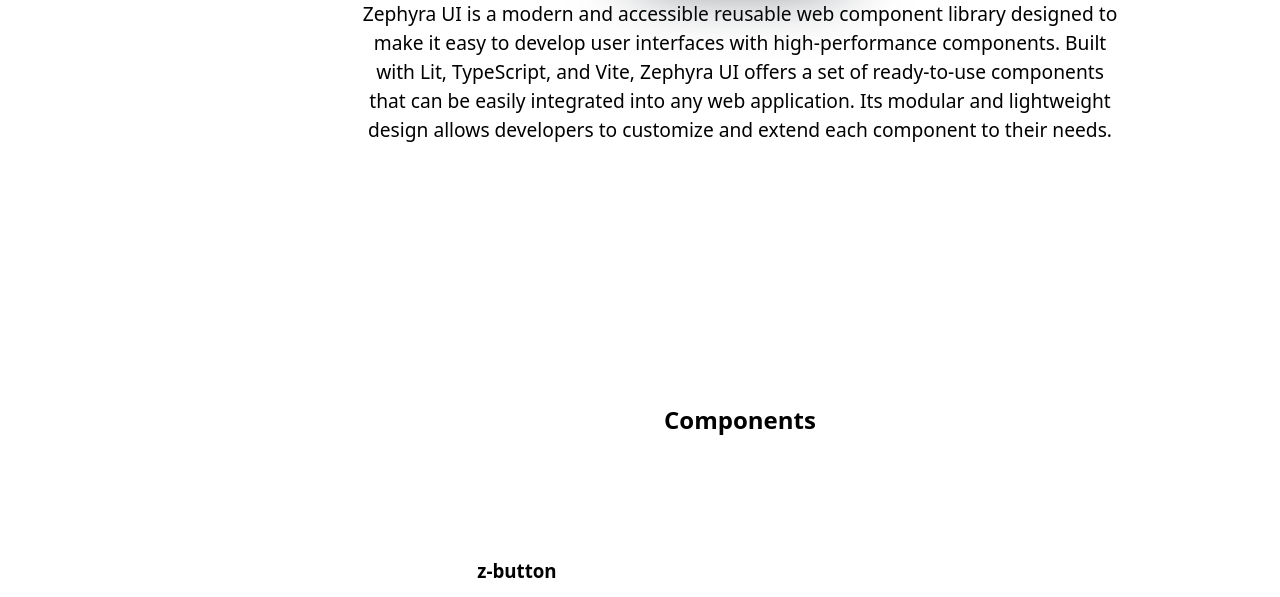
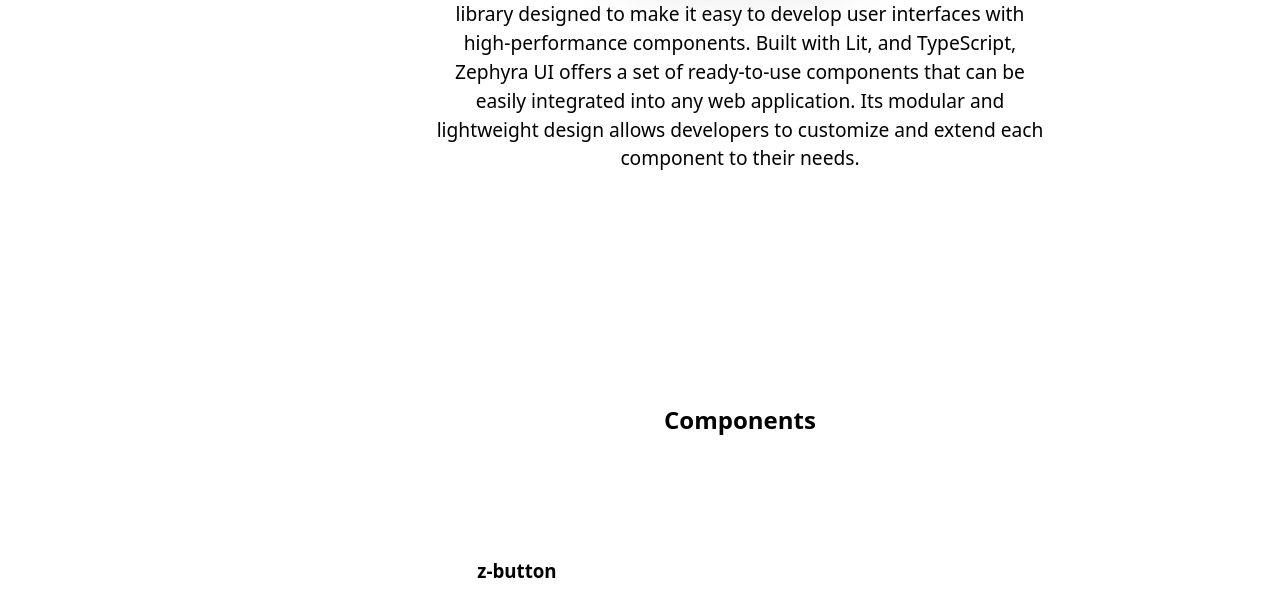
Before and after one commit to RicardoD4W/zephyra-ui, an Astro site in the folder packages/demo-web/: page / in a window 1280 px wide. Shown: the part 503-1100 px from the top of the page. Built offline with nearby package versions, Linux system fonts and the light colour scheme; Astro itself is replaced by a stand-in of ours.

Commit message:
docs(demo-web): :bug: Refactor GetStarted text

```diff
--- a/packages/demo-web/src/components/GetStarted.astro
+++ b/packages/demo-web/src/components/GetStarted.astro
@@ -14,7 +14,7 @@
   <p>
     Zephyra UI is a modern and accessible reusable web component library
     designed to make it easy to develop user interfaces with high-performance
-    components. Built with Lit, TypeScript, and Vite, Zephyra UI offers a set of
+    components. Built with Lit, and TypeScript, Zephyra UI offers a set of
     ready-to-use components that can be easily integrated into any web
     application. Its modular and lightweight design allows developers to
     customize and extend each component to their needs.
@@ -34,7 +34,7 @@
     text-align: center;
     font-size: larger;
     text-wrap: balance;
-    max-width: 80%;
+    max-width: 60%;
     margin-top: 50px;
     color: var(--text-s-color);
   }
```
